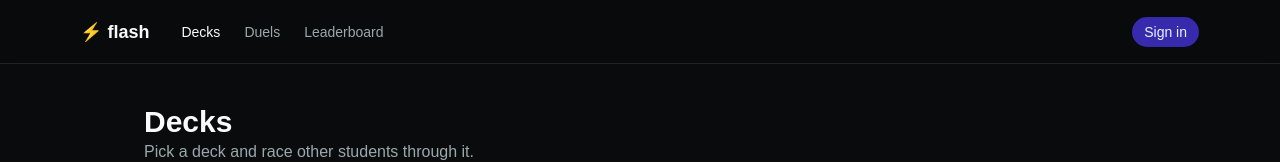
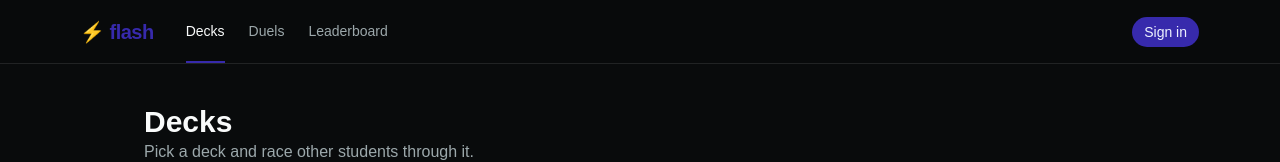
Before and after one commit to Navknight/flash, a React (Vite) app in the folder frontend/: page / in a window 1280 px wide. Shown: the top 162 px of the page. Built offline with nearby package versions, Linux system fonts and the light colour scheme; no server answers.

Commit message:
Style nav active links

```diff
--- a/frontend/src/Nav.tsx
+++ b/frontend/src/Nav.tsx
@@ -24,13 +24,13 @@ export default function Nav() {
   }, [user, pathname]);
 
   const link = ({ isActive }: { isActive: boolean }) =>
-    `text-sm transition-colors ${isActive ? "text-foreground" : "text-muted-foreground hover:text-foreground"}`;
+    `border-b-2 py-5 text-sm transition-colors ${isActive ? "border-primary font-medium text-foreground" : "border-transparent text-muted-foreground hover:text-foreground"}`;
   const t = me && tier(me.elo);
 
   return (
     <header className="sticky top-0 z-10 h-16 border-b bg-background/80 backdrop-blur">
       <div className="mx-auto flex h-full max-w-6xl items-center gap-8 px-4">
-        <Link to="/" className="text-lg font-bold">
+        <Link to="/" className="text-xl font-bold tracking-tight text-primary">
           ⚡ flash
         </Link>
         <nav className="flex gap-6">
```
